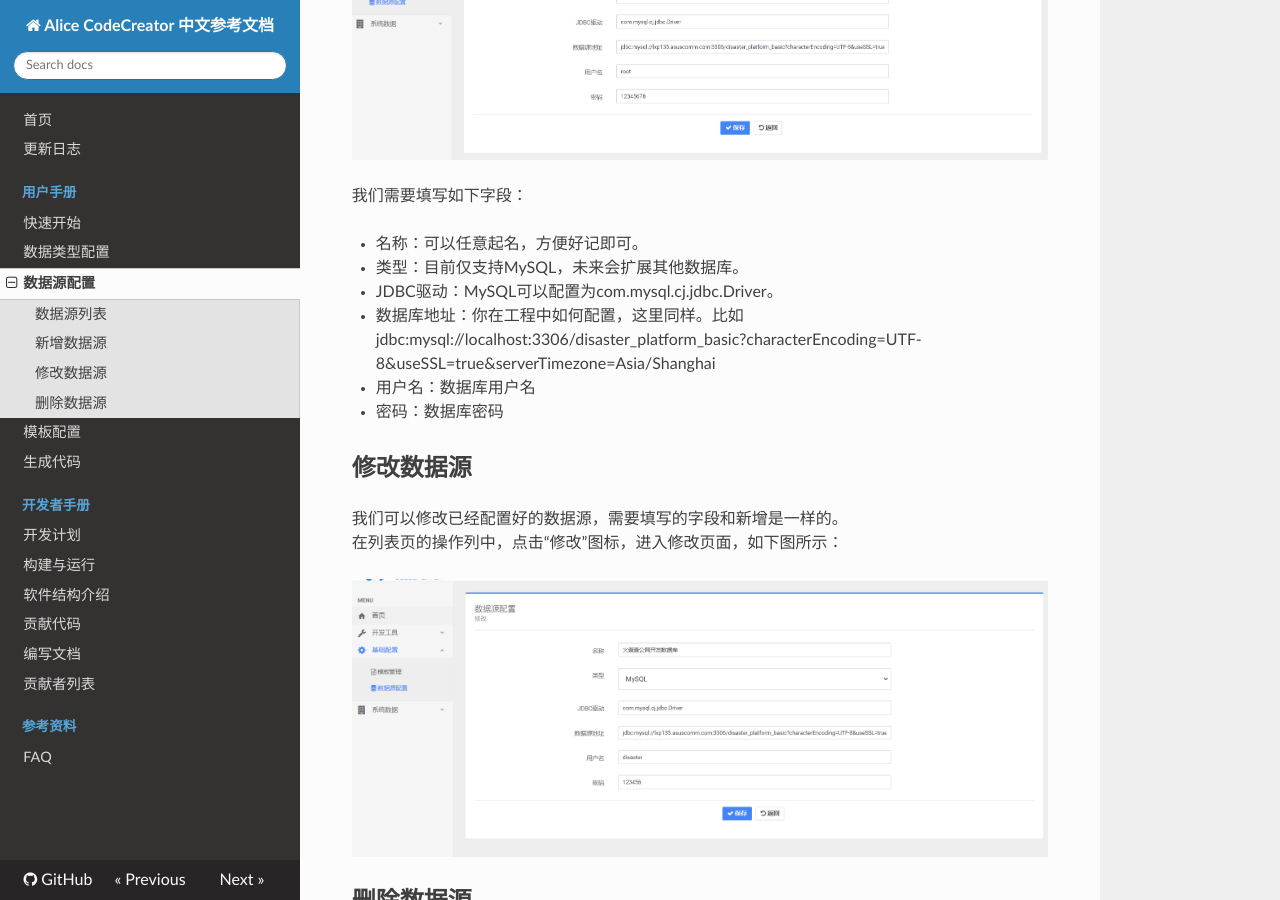
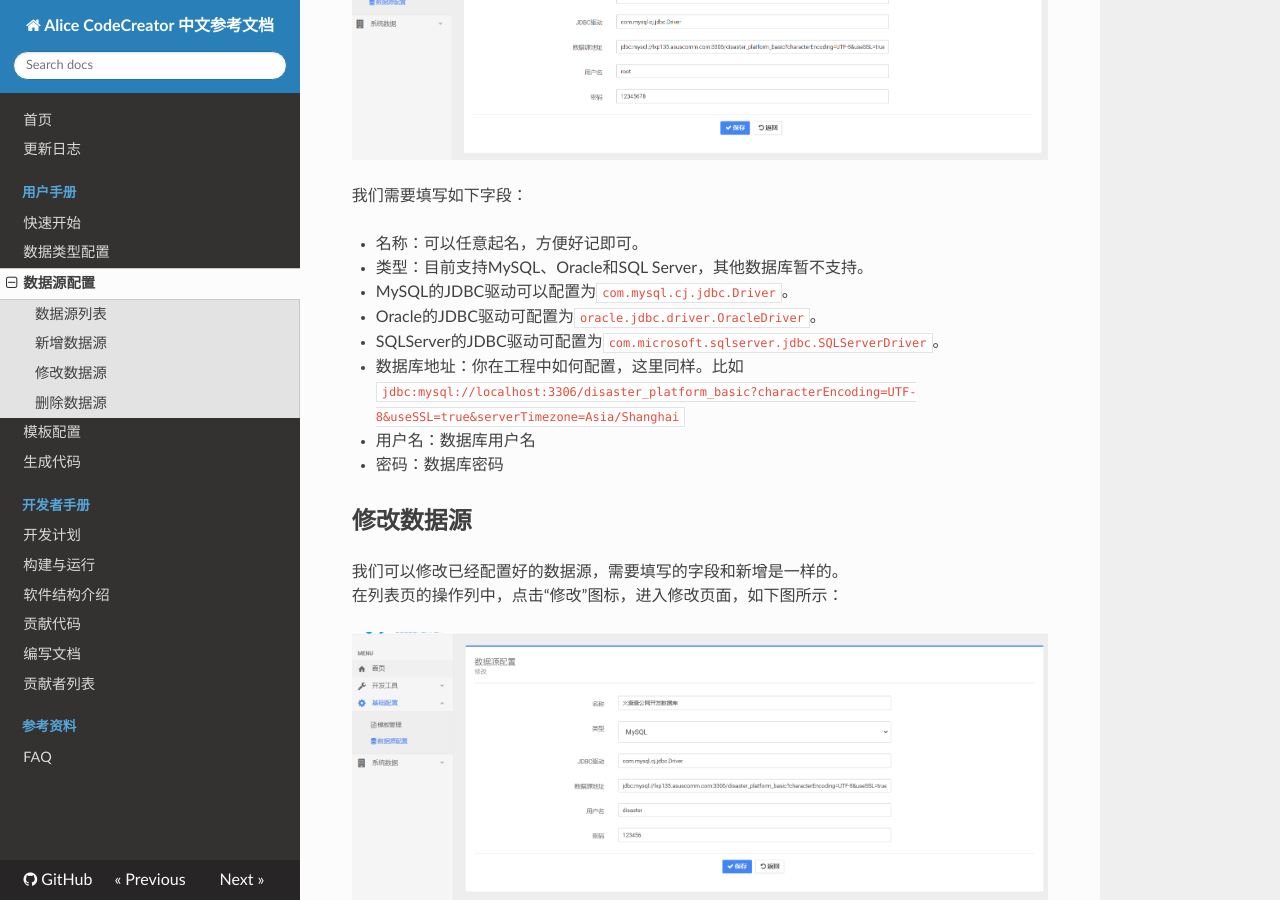
Before and after one commit to lxp135/alice-code-creator-docs, an MkDocs documentation site: the page built from docs/users/data-source.md, in a window 1280 px wide and 900 px high, scrolled down 1026 px. Built offline with MkDocs 1.6.1, drawn with Linux system fonts in a browser that asks for light colours; nearby versions of some CDN libraries; old or Windows-style settings are respelled for this version of MkDocs.

Commit message:
更新文档，Oracle和SQLServer的数据源配置。

```diff
--- a/docs/users/data-source.md
+++ b/docs/users/data-source.md
@@ -22,9 +22,11 @@
 我们需要填写如下字段：
 
 * 名称：可以任意起名，方便好记即可。
-* 类型：目前仅支持MySQL，未来会扩展其他数据库。
-* JDBC驱动：MySQL可以配置为com.mysql.cj.jdbc.Driver。
-* 数据库地址：你在工程中如何配置，这里同样。比如jdbc:mysql://localhost:3306/disaster_platform_basic?characterEncoding=UTF-8&useSSL=true&serverTimezone=Asia/Shanghai
+* 类型：目前支持MySQL、Oracle和SQL Server，其他数据库暂不支持。
+* MySQL的JDBC驱动可以配置为`com.mysql.cj.jdbc.Driver`。
+* Oracle的JDBC驱动可配置为`oracle.jdbc.driver.OracleDriver`。
+* SQLServer的JDBC驱动可配置为`com.microsoft.sqlserver.jdbc.SQLServerDriver`。
+* 数据库地址：你在工程中如何配置，这里同样。比如`jdbc:mysql://localhost:3306/disaster_platform_basic?characterEncoding=UTF-8&useSSL=true&serverTimezone=Asia/Shanghai`
 * 用户名：数据库用户名
 * 密码：数据库密码
 
```
Also changed, not shown: docs/developers/plan.md (+2 -2 lines), docs/released.md (+9 -0 lines).
